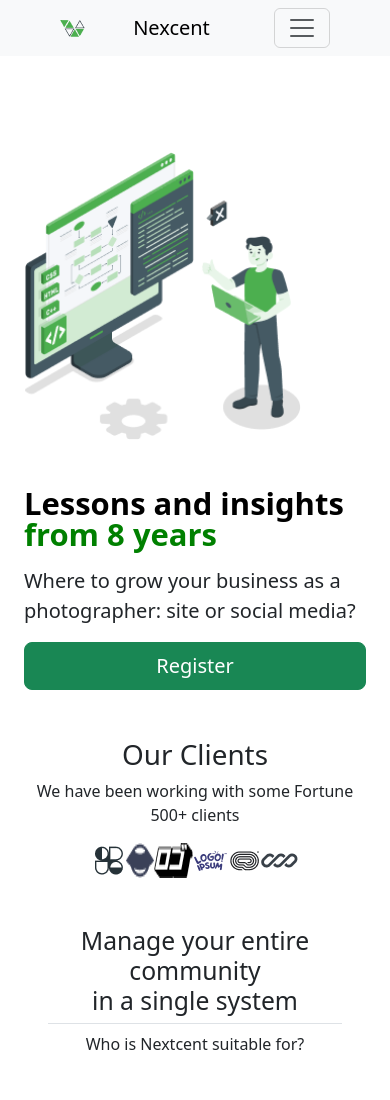
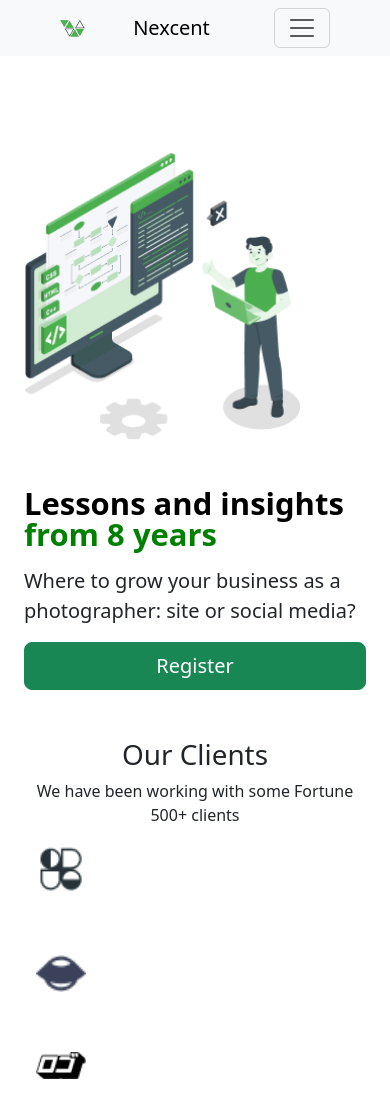
Before and after one commit to manahil212/bootstrap-website, a plain HTML site: page index.html in a window 390 px wide. Shown: the top 1100 px of the page. Drawn offline with nearby package versions, Linux system fonts and the light colour scheme.

Commit message:
changes done

```diff
--- a/style.css
+++ b/style.css
@@ -12,8 +12,10 @@ span{
 @media screen and (min-width:0px) and (max-width:480px){
     .head{
         gap: 0px;
-        display: block;
-        justify-content: center;
+        display: flex;
+        flex-direction: column;
+        width: 50px;
+       row-gap: 60px ;
 
     }
 }
```
